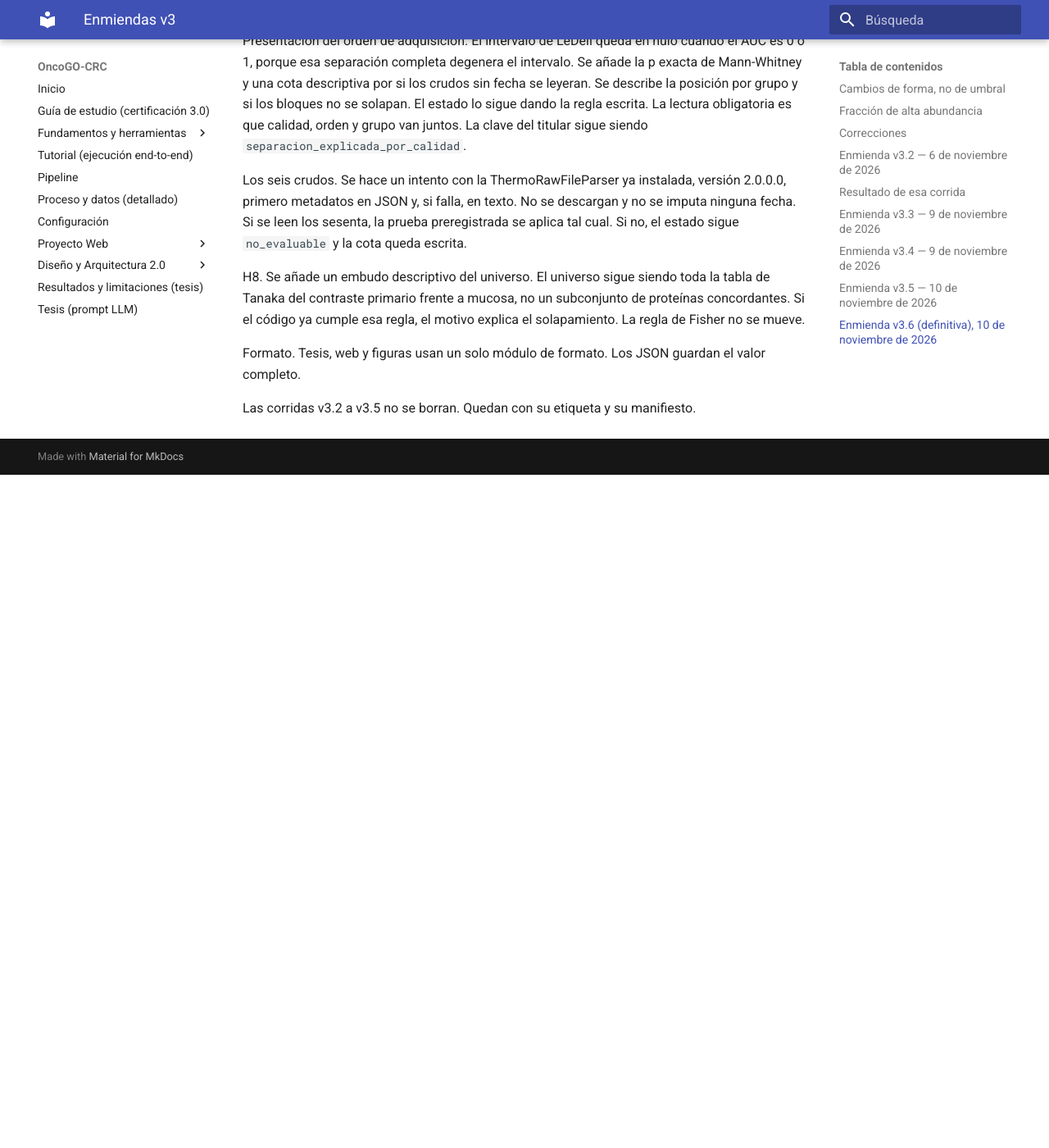
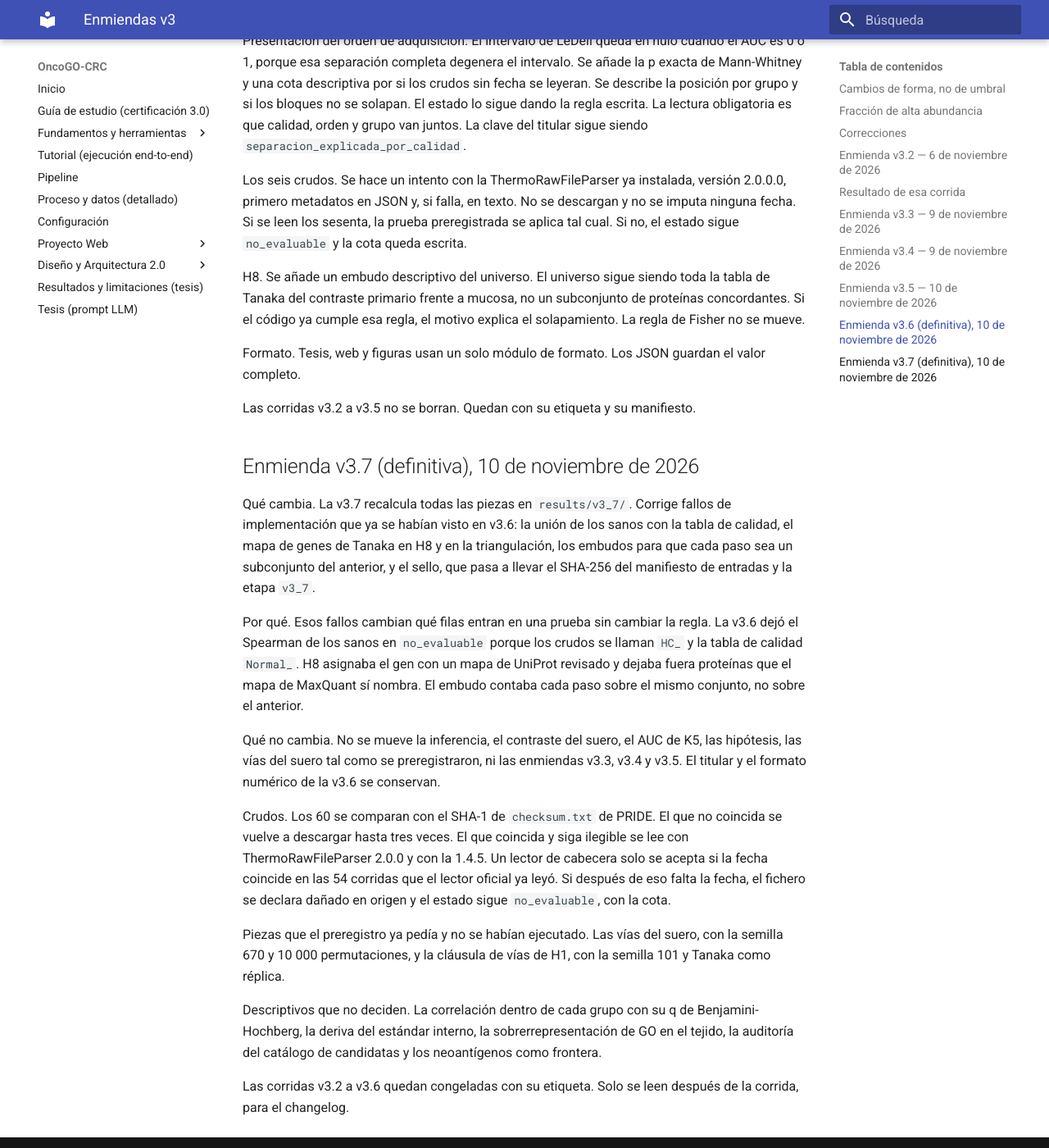
Before and after one commit to JancoDeveloper/OncoGO-CRC, an MkDocs documentation site: the page built from docs/enmiendas_v3.md, in a window 1280 px wide and 1400 px high, scrolled down 8890 px. Shown: the whole window at 82% size. Built offline with MkDocs 1.6.1 and Material for MkDocs 9.7.7, drawn with Linux system fonts in a browser that asks for light colours; before the commit the page ends 9469 px from its top, so only the background shows below that.

Commit message:
prereg: enmienda v3.7 (correcciones de implementación, crudos verificados y vías preregistradas)
No mueve umbrales. Deja escrita la corrida limpia, la verificación de los crudos y las vías que el preregistro ya pedía.

Co-authored-by: Cursor <cursoragent@cursor.com>

```diff
--- a/docs/enmiendas_v3.md
+++ b/docs/enmiendas_v3.md
@@ -155,3 +155,19 @@ H8. Se añade un embudo descriptivo del universo. El universo sigue siendo toda
 Formato. Tesis, web y figuras usan un solo módulo de formato. Los JSON guardan el valor completo.
 
 Las corridas v3.2 a v3.5 no se borran. Quedan con su etiqueta y su manifiesto.
+
+## Enmienda v3.7 (definitiva), 10 de noviembre de 2026
+
+Qué cambia. La v3.7 recalcula todas las piezas en `results/v3_7/`. Corrige fallos de implementación que ya se habían visto en v3.6: la unión de los sanos con la tabla de calidad, el mapa de genes de Tanaka en H8 y en la triangulación, los embudos para que cada paso sea un subconjunto del anterior, y el sello, que pasa a llevar el SHA-256 del manifiesto de entradas y la etapa `v3_7`.
+
+Por qué. Esos fallos cambian qué filas entran en una prueba sin cambiar la regla. La v3.6 dejó el Spearman de los sanos en `no_evaluable` porque los crudos se llaman `HC_` y la tabla de calidad `Normal_`. H8 asignaba el gen con un mapa de UniProt revisado y dejaba fuera proteínas que el mapa de MaxQuant sí nombra. El embudo contaba cada paso sobre el mismo conjunto, no sobre el anterior.
+
+Qué no cambia. No se mueve la inferencia, el contraste del suero, el AUC de K5, las hipótesis, las vías del suero tal como se preregistraron, ni las enmiendas v3.3, v3.4 y v3.5. El titular y el formato numérico de la v3.6 se conservan.
+
+Crudos. Los 60 se comparan con el SHA-1 de `checksum.txt` de PRIDE. El que no coincida se vuelve a descargar hasta tres veces. El que coincida y siga ilegible se lee con ThermoRawFileParser 2.0.0 y con la 1.4.5. Un lector de cabecera solo se acepta si la fecha coincide en las 54 corridas que el lector oficial ya leyó. Si después de eso falta la fecha, el fichero se declara dañado en origen y el estado sigue `no_evaluable`, con la cota.
+
+Piezas que el preregistro ya pedía y no se habían ejecutado. Las vías del suero, con la semilla 670 y 10 000 permutaciones, y la cláusula de vías de H1, con la semilla 101 y Tanaka como réplica.
+
+Descriptivos que no deciden. La correlación dentro de cada grupo con su q de Benjamini-Hochberg, la deriva del estándar interno, la sobrerrepresentación de GO en el tejido, la auditoría del catálogo de candidatas y los neoantígenos como frontera.
+
+Las corridas v3.2 a v3.6 quedan congeladas con su etiqueta. Solo se leen después de la corrida, para el changelog.
```
Also changed, not shown: docs/auditoria_v3.md (+2 -0 lines), docs/bitacora_v3.md (+8 -0 lines), 2 other files.
